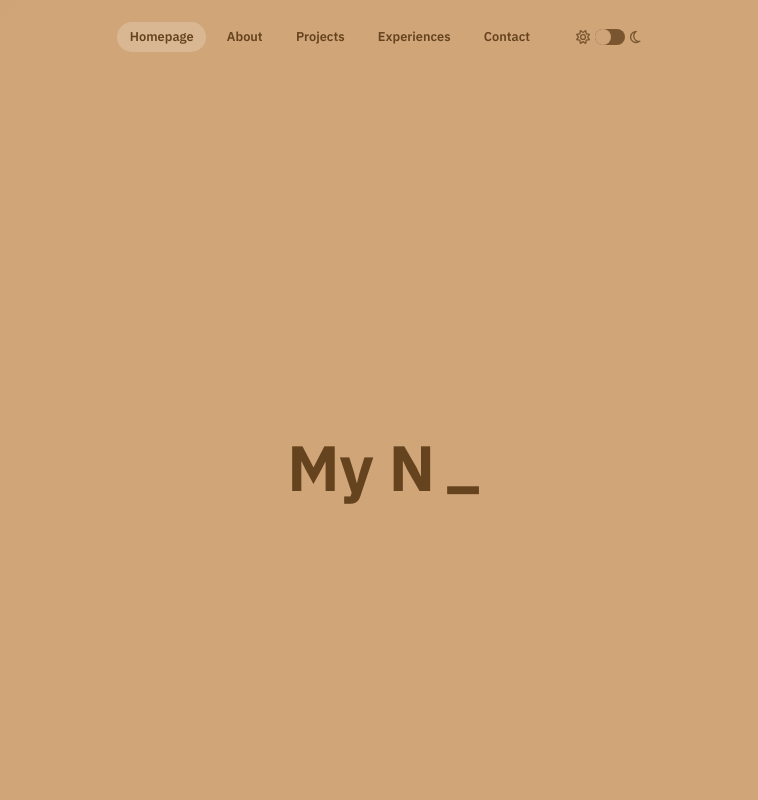
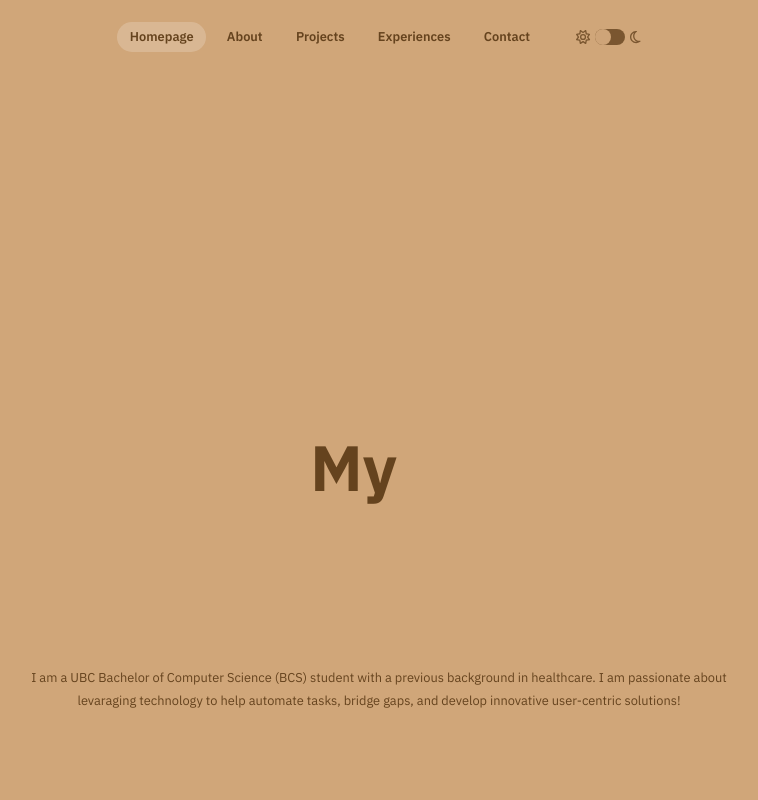
Before and after one commit to steph-xue/portfolio, a React (Vite) app: page / in a window 1280 px wide. Shown: the top 800 px of the page, without its empty margins (261-1019 px from the left). Built offline with nearby package versions, Linux system fonts and the light colour scheme.

Commit message:
adjust homepage spacing

```diff
--- a/src/components/About.jsx
+++ b/src/components/About.jsx
@@ -93,10 +93,10 @@ function About(props) {
                         listening to and playing music, immersing myself in a cozy video game, and spending quality time
                         with my loved ones. I also enjoy visiting new coffee shops, traveling, and uncovering hidden gems
                         both in and out of the city, always in search of inspiration and new experiences. My creativity also
-                        finds its expression in photography, digital art, and design. I love capturing memories and the beauty
+                        finds its expression in photography, design, and digital art. I love capturing memories and the beauty
                         of the world around me in photos, whether that be food, scenery, or cherished moments with loved ones.
-                        I also enjoy digital art and design as a medium for bringing my ideas to life, and have been trying to
-                        learn and experiment with different styles and techniques. Additionally, I have an adorable cat named Rhea who is
+                        I also enjoy art and design as a medium for bringing my ideas to life, and have been trying to learn and
+                        experiment with new digital art styles and techniques. Additionally, I have an adorable cat named Rhea who is
                         an American Shorthair and Maine Coon mix. She has an endearing and loving personality, who loves to spending
                         her time cuddling, taking naps, snacking on yummy treats, and basking in the sun.
                     </p>
--- a/src/style.scss
+++ b/src/style.scss
@@ -330,7 +330,7 @@ a {
 @media (min-width: 400px) {
 	.homepage-title {
 		width: 12em;
-		height: 4em;
+		height: 1em;
 		margin-top: 3em;
 	}
 
```
